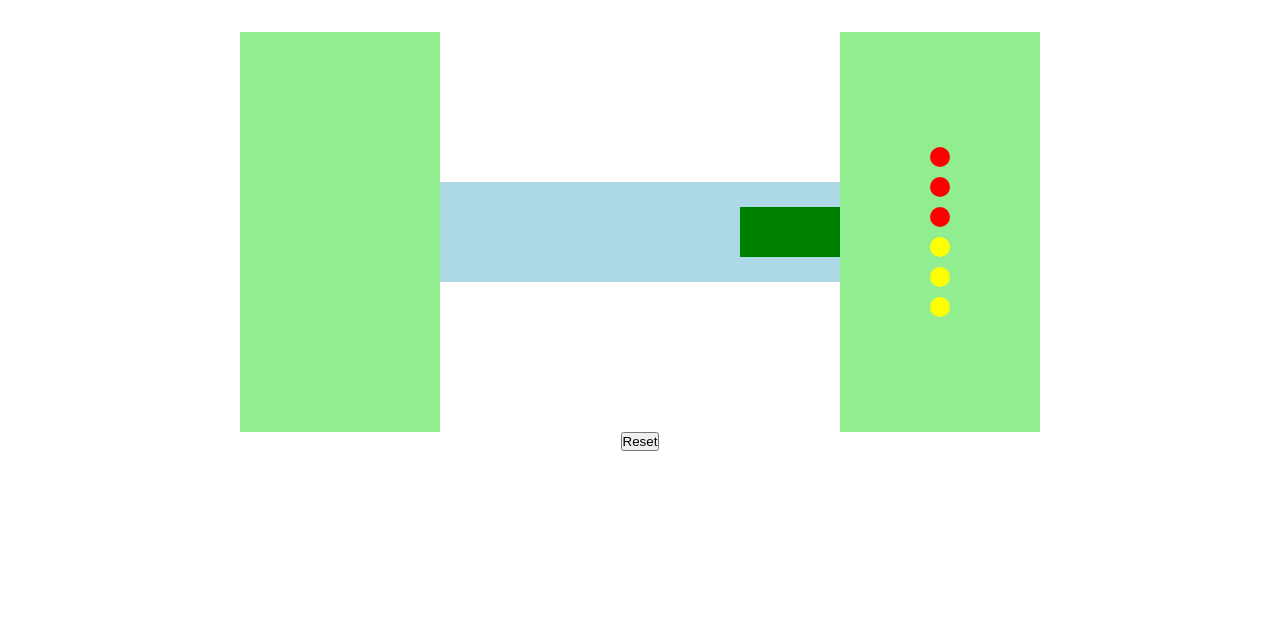
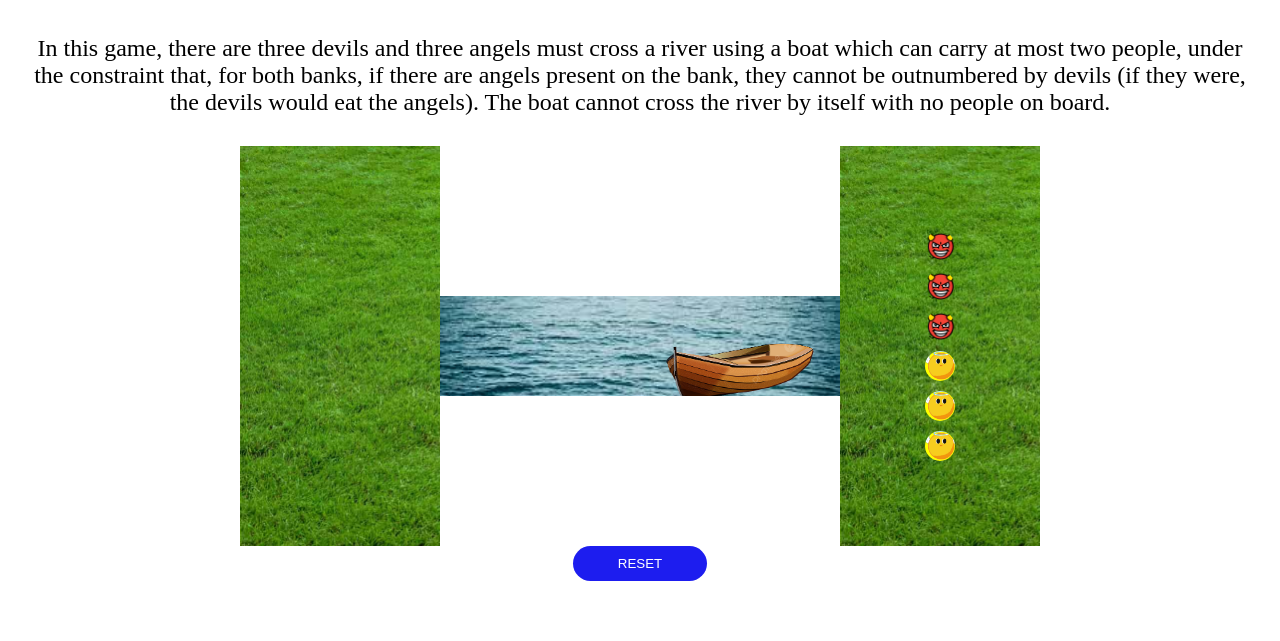
Before and after one commit to SahilKesarwani/CannibalAndMissionaries, a plain HTML site: page index.html in a window 1280 px wide. Shown: the part 159-800 px from the top of the page. Drawn offline with Linux system fonts and the light colour scheme.

Commit message:
Improved UI

```diff
--- a/index.html
+++ b/index.html
@@ -7,7 +7,15 @@
 		<link rel="stylesheet" href="style.css" />
 	</head>
 	<body>
+
 		<div class="container">
+			<h1>Missionaries & Cannibals</h1>
+			<br>
+			<p>In this game, there are
+				three devils and three angels must cross a river using a boat which can carry at most two people,
+				 under the constraint that, for both banks, if there are angels present on the bank,
+				 they cannot be outnumbered by devils (if they were, the devils would eat the angels).
+				The boat cannot cross the river by itself with no people on board.</p>
 			<div class="game">
 				<div class="left-container"></div>
 				<div class="river">
--- a/style.css
+++ b/style.css
@@ -12,7 +12,17 @@
 	justify-content: center;
 	flex-direction: column;
 }
+h1 {
+	padding: 20px;
+	font-size: 3em;
+}
 
+p {
+	padding: 20px;
+	font-size: 1.5em;
+	margin-bottom: 10px;
+	text-align: center;
+}
 .game {
 	display: flex;
 	align-items: center;
@@ -24,6 +34,8 @@
 	width: 200px;
 	height: 400px;
 	background-color: lightgreen;
+	background-image: url('grass.jpg');
+	background-size: cover;
 	display: flex;
 	justify-content: center;
 	align-items: center;
@@ -35,41 +47,63 @@
 	width: 400px;
 	height: 100px;
 	background-color: lightblue;
+	background-image: url('water.jpeg');
+	background-size: cover;
 	display: flex;
 	align-items: center;
 }
 
 .boat {
-	width: 100px;
-	height: 50px;
-	background-color: green;
+	width: 200px;
+	height: 100px;
+	background: transparent;
+	background-image: url('boat-removebg-preview.png');
+	background-size: cover;
 	display: flex;
 	align-items: center;
 	justify-content: space-evenly;
 	cursor: pointer;
-	transition: 500ms all linear;
+
+	transition: 1s all linear;
 }
 
 .move-right {
-	transform: translateX(300px);
+	transform: translateX(200px);
 }
 
 .missionary,
 .cannibal {
-	width: 20px;
-	height: 20px;
+	width: 30px;
+	height: 30px;
 	border-radius: 50%;
 	cursor: pointer;
 }
 
 .missionary {
-	background-color: red;
+	background-image: url('devil.png');
+	background-size: cover;
+
 }
 
 .cannibal {
 	background-color: yellow;
+	background-image: url('angel.png');
+
+	background-size: cover;
 }
 
 .disable {
 	cursor: unset;
 }
+.reset-btn
+{
+	text-transform: uppercase;
+	background-color: rgb(29, 29, 239);
+	padding: 10px;
+	width: 10em;
+	cursor: pointer;
+	color: white;
+	font-weight: 500;
+	border-radius: 20px;
+	border: none;
+}
```
Also changed, not shown: angel.png (added), boat-removebg-preview.png (added), boat.jpg (added), devil.png (added), grass.jpg (added), water.jpeg (added).
